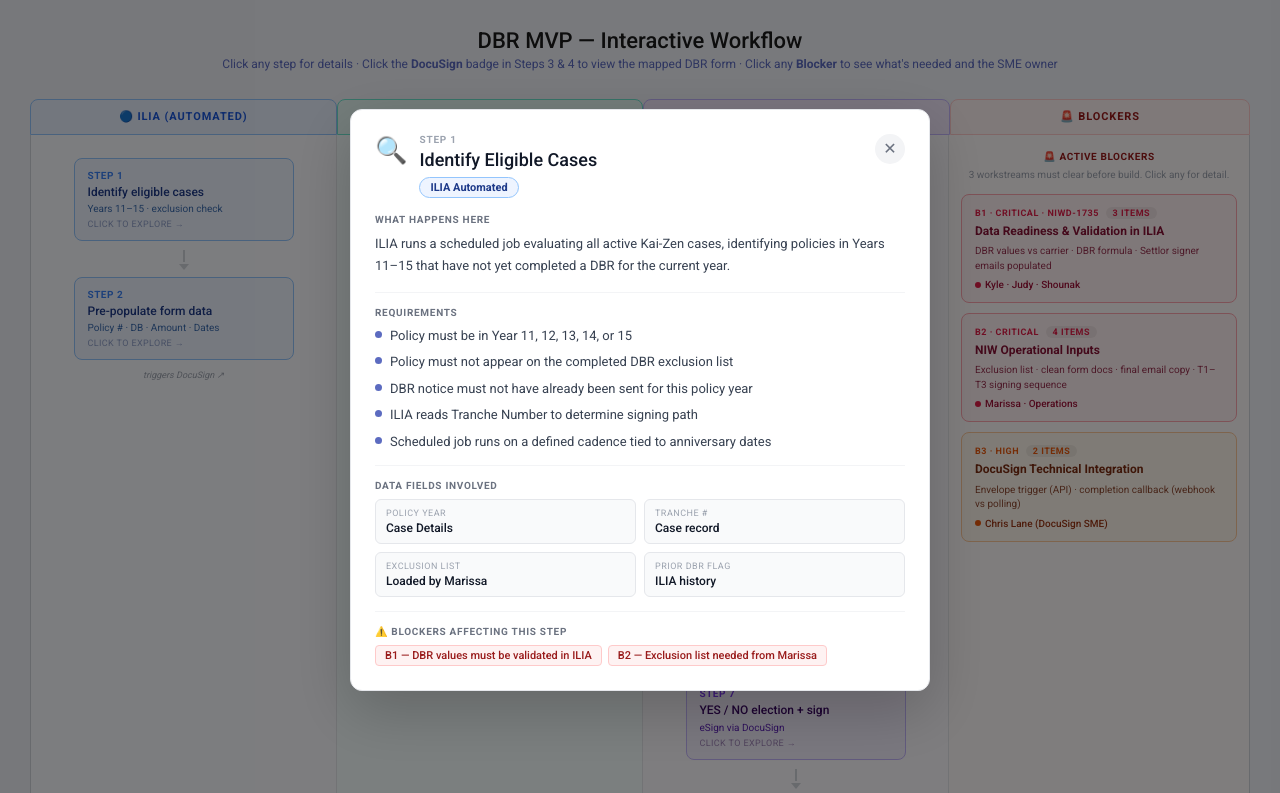
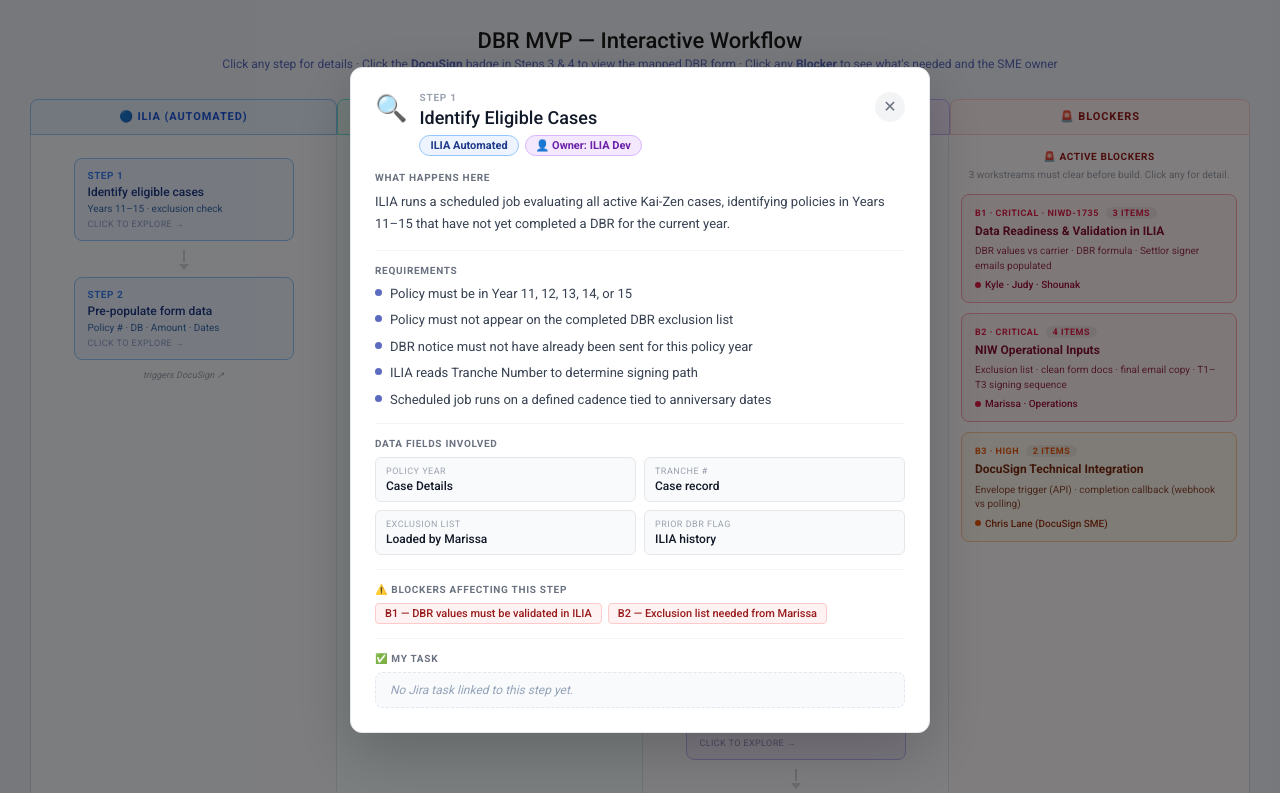
Before and after one commit to jaminaustinsimplicity/ilia-dbr-workflow, a plain HTML site: page index.html in a window 1280 px wide. Both pictures are taken after a click on the element 183 px from the left and 199 px from the top of the page. Shown: the top 793 px of the page. Drawn offline with Linux system fonts and the light colour scheme.

Commit message:
add: owner tag per step + My Task section with Go to my task button — Step 3 wired live to NIWD-1742 (Chris Lane) as POC

```diff
--- a/index.html
+++ b/index.html
@@ -103,6 +103,15 @@
 .proto-wrap{display:flex;flex-direction:column;gap:6px;margin-top:4px;}
 .proto-link{display:inline-flex;align-items:center;gap:5px;background:#EEF4FF;border:1px solid #93C5FD;border-radius:6px;padding:8px 12px;font-size:12px;font-weight:500;color:#1E3A8A;text-decoration:none;transition:background .15s,transform .1s;width:fit-content;}
 .proto-link:hover{background:#E0EEFF;transform:translateY(-1px);}
+.owner-tag{display:inline-flex;align-items:center;gap:3px;background:#F3E8FD;color:#6B21A8;border:1px solid #D8B4FE;border-radius:12px;padding:3px 10px;font-size:11px;font-weight:600;margin-left:6px;}
+.task-card{display:flex;align-items:center;justify-content:space-between;gap:12px;background:#F8FAFC;border:1px solid #E2E8F0;border-radius:10px;padding:12px 14px;}
+.task-info{flex:1;min-width:0;}
+.task-owner-line{font-size:12px;color:#475569;margin-bottom:3px;}
+.task-owner-line strong{color:#1E293B;}
+.task-key{font-size:11px;color:#64748B;font-weight:500;}
+.task-btn{flex-shrink:0;background:#0F7B6C;color:#fff;border:none;border-radius:8px;padding:9px 16px;font-size:12px;font-weight:600;text-decoration:none;transition:background .15s,transform .1s;white-space:nowrap;}
+.task-btn:hover{background:#0A5C50;transform:translateY(-1px);}
+.task-empty{font-size:12px;color:#94A3B8;font-style:italic;background:#F8FAFC;border:1px dashed #E2E8F0;border-radius:8px;padding:10px 14px;}
 
 /* BLOCKER MODAL */
 .sub-item{background:#F9FAFB;border:1px solid #E5E7EB;border-radius:8px;padding:11px 13px;margin-bottom:8px;}
@@ -357,18 +366,18 @@
 
 <script>
 const steps = {
-  1:{icon:'🔍',num:'Step 1',title:'Identify Eligible Cases',badge:'badge-blue',badgeLabel:'ILIA Automated',showFormBadge:false,what:'ILIA runs a scheduled job evaluating all active Kai-Zen cases, identifying policies in Years 11–15 that have not yet completed a DBR for the current year.',reqs:['Policy must be in Year 11, 12, 13, 14, or 15','Policy must not appear on the completed DBR exclusion list','DBR notice must not have already been sent for this policy year','ILIA reads Tranche Number to determine signing path','Scheduled job runs on a defined cadence tied to anniversary dates'],data:[{l:'Policy Year',v:'Case Details'},{l:'Tranche #',v:'Case record'},{l:'Exclusion list',v:'Loaded by Marissa'},{l:'Prior DBR flag',v:'ILIA history'}],blockers:['B1 — DBR values must be validated in ILIA','B2 — Exclusion list needed from Marissa']},
-  2:{icon:'📋',num:'Step 2',title:'Pre-Populate Form Data',badge:'badge-blue',badgeLabel:'ILIA Automated',showFormBadge:false,what:'ILIA assembles all required data fields from the case record to pre-populate the DocuSign envelope before triggering its creation.',reqs:['All required merge fields present and populated in ILIA','DBR Reduction Amount calculated or manually entered','Settlor Authorized Signer name and email on file (T4+)','Deadline date = 30 days before anniversary'],data:[{l:'Policy #',v:'Case Details'},{l:'Current DB',v:'Case Details'},{l:'DBR Amount',v:'Admin / calc'},{l:'Deadline Date',v:'Anniversary −30d'},{l:'Settlor email',v:'Settlor record'}],blockers:['B1 — DBR values, formula & Settlor emails must be ready in ILIA'],prototypes:[{label:'Admin Sends DBR Notice (Yearly Policy Breakdown)',url:'https://jaminaustinsimplicity.github.io/ilia-yearly-policy-breakdown/'}]},
-  3:{icon:'📝',num:'Step 3',title:'Generate DocuSign Envelope',badge:'badge-teal',badgeLabel:'DocuSign',showFormBadge:true,what:'ILIA triggers DocuSign to create a pre-populated DBR eSign envelope. Click the DocuSign badge above to view the actual DBR form with all ILIA field mappings annotated.',reqs:['DocuSign DBR envelope template must be built (National Life — MVP)','ILIA API triggers DocuSign envelope creation with pre-filled data','Page 1: Client/Insured eSign tab for YES/NO election','T4+: Page 2 Settlor eSign tab for Hold Harmless','T1–T3: Page 2 handled internally by NIW'],data:[{l:'Template',v:'NIW DBR — NLG'},{l:'Trigger',v:'ILIA API call'},{l:'Routing',v:'T1–T3 vs T4+'},{l:'Tool',v:'DocuSign'}],blockers:['B2 — Clean DBR form docs needed for template build','B3 — DocuSign API integration method not confirmed'],prototypes:[{label:'Admin Sends DBR Notice (Yearly Policy Breakdown)',url:'https://jaminaustinsimplicity.github.io/ilia-yearly-policy-breakdown/'}]},
-  4:{icon:'📧',num:'Step 4',title:'Send DBR Email Notice',badge:'badge-teal',badgeLabel:'DocuSign',showFormBadge:true,what:'DocuSign sends the DBR notice email with Marissa\'s approved copy and a unique DocuSign eSign link.',reqs:['Email sent to Client / Insured (always)','T4+: email also sent to ALL Settlor Authorized Signers','T1–T3: only Client receives email (NIW handles Settlor)','Respond-by date clearly stated (30 days before anniversary)'],data:[{l:'Recipients',v:'Client + Settlor signers'},{l:'Email copy',v:'Marissa approved'},{l:'eSign link',v:'DocuSign generated'},{l:'Merge fields',v:'Name · Date · Amount'}],blockers:['B2 — Final email copy must be approved','B1 — Settlor Authorized Signer emails must be in ILIA'],prototypes:[{label:'Admin Sends DBR Notice (Yearly Policy Breakdown)',url:'https://jaminaustinsimplicity.github.io/ilia-yearly-policy-breakdown/'}]},
-  5:{icon:'📬',num:'Step 5',title:'Client Receives Notice',badge:'badge-purple',badgeLabel:'Client / Settlor',showFormBadge:false,what:'The client receives the DBR notice email with a unique DocuSign link.',reqs:['Client email must be current and on file in ILIA','DocuSign link unique per recipient per policy year','Link remains active until respond-by deadline'],data:[{l:'Channel',v:'Email'},{l:'Form access',v:'Web + mobile'},{l:'Link expiry',v:'Respond-by date'},{l:'Client email',v:'Case Details'}],blockers:['B1 — Client email field must be populated across active cases']},
-  6:{icon:'📱',num:'Step 6',title:'Client Opens Form',badge:'badge-purple',badgeLabel:'Client / Settlor',showFormBadge:false,what:'The client clicks the DocuSign link and opens the pre-populated DBR form — all fields pre-filled, client only needs to elect and sign.',reqs:['Form must be mobile-responsive','All pre-populated fields display correctly','DocuSign handles auth via unique link'],data:[{l:'Pre-filled',v:'Policy · DB · Amount · Date'},{l:'Auth',v:'DocuSign unique link'},{l:'Device',v:'Web or mobile'}],blockers:[]},
-  7:{icon:'✍️',num:'Step 7',title:'YES / NO Election + eSign',badge:'badge-purple',badgeLabel:'Client / Settlor',showFormBadge:false,what:'Client selects YES or NO and signs via DocuSign — Signing Ceremony #1.',reqs:['YES or NO required before submission','DocuSign eSign completes Ceremony #1','YES: proceeds to Settlor signing','NO: re-offered next year up to Year 15','NO at Year 15: DBR window permanently closed'],data:[{l:'Election',v:'YES or NO'},{l:'Ceremony',v:'#1 — Client'},{l:'Tool',v:'DocuSign'},{l:'Timestamp',v:'DocuSign captured'}],blockers:[]},
-  8:{icon:'🤝',num:'Step 8',title:'Settlor Signs Hold Harmless',badge:'badge-purple',badgeLabel:'Client / Settlor',showFormBadge:false,what:'Settlor signs Hold Harmless — Signing Ceremony #2. Path depends on Tranche Number.',reqs:['Required regardless of YES or NO','T1–T3: NIW signs internally','T4+: Settlor Authorized Signer signs via DocuSign','Entity Settlors: authorized signer email must be in ILIA'],data:[{l:'Ceremony',v:'#2 — Settlor'},{l:'T1–T3',v:'NIW internal'},{l:'T4+ tool',v:'DocuSign'},{l:'Section',v:'Hold Harmless'}],blockers:['B1 — Settlor Authorized Signer emails must be in ILIA','B2 — T1–T3 NIW signing sequence not confirmed']},
-  9:{icon:'✅',num:'Step 9',title:'Capture Completion',badge:'badge-teal',badgeLabel:'DocuSign',showFormBadge:false,what:'DocuSign captures the completed envelope and notifies ILIA. This is the critical ILIA ↔ DocuSign integration point.',reqs:['DocuSign notifies ILIA when envelope fully completed','Notification method: webhook or polling (TBD)','DocuSign passes back: election, signatures, timestamp','Completed signed PDF retrievable for ILIA storage'],data:[{l:'Election',v:'YES or NO'},{l:'Signatures',v:'Client + Settlor'},{l:'Timestamp',v:'DocuSign time'},{l:'Signed doc',v:'PDF from DocuSign'}],blockers:['B3 — DocuSign completion callback method not confirmed']},
-  10:{icon:'💾',num:'Step 10',title:'Store Response in ILIA',badge:'badge-blue',badgeLabel:'ILIA Automated',showFormBadge:false,what:'ILIA receives the DocuSign callback and stores all response data against the case record.',reqs:['Store election (YES/NO) against case and policy year','Store completion timestamp and signature references','Save signed PDF to Case Documents / Renewal folder','Log signing path (T1–T3 NIW or T4+ DocuSign)'],data:[{l:'Election',v:'YES / NO'},{l:'Doc location',v:'Case Documents'},{l:'Signing path',v:'T1–T3 or T4+'},{l:'Year flagged',v:'Prevent duplicate'}],blockers:['B3 — Depends on DocuSign callback being confirmed']},
-  11:{icon:'📊',num:'Step 11',title:'Update Tranche View',badge:'badge-blue',badgeLabel:'ILIA Automated',showFormBadge:false,what:'ILIA updates the Tranche Management Workflow tab DBR status column.',reqs:['Update DBR status in Tranche Management → Workflow tab','Show election result: DBR Accepted or Declined','Declined Yrs 11–14: "Declined — Re-offer Yr X+1"','Declined Yr 15: "Declined — Final Year"'],data:[{l:'Status',v:'Accepted / Declined'},{l:'Location',v:'Tranche Mgmt'},{l:'Re-offer',v:'Yrs 11–14 only'},{l:'Final flag',v:'Yr 15 declined'}],blockers:[],prototypes:[{label:'DBR Column in Tranche Management',url:'https://jaminaustinsimplicity.github.io/ilia-dbr-tranche-management/'}]},
-  12:{icon:'👤',num:'Step 12',title:'Marissa Reviews Queue',badge:'badge-amber',badgeLabel:'Human Action',showFormBadge:false,what:'Marissa reviews completed DBRs in Tranche Management. End of MVP scope.',reqs:['All completed DBRs visible across tranches','Election clearly visible per client row','YES: proceed to Trustee → Carrier (post-MVP)','NO Yrs 11–14: ILIA auto re-offers at next anniversary','NO Yr 15: case closed'],data:[{l:'View',v:'Tranche Management'},{l:'YES next',v:'Trustee → Carrier'},{l:'NO next',v:'Auto re-offer / close'},{l:'Doc',v:'Signed DocuSign PDF'}],blockers:[],prototypes:[{label:'DBR Column in Tranche Management',url:'https://jaminaustinsimplicity.github.io/ilia-dbr-tranche-management/'}]}
+  1:{icon:'🔍',num:'Step 1',title:'Identify Eligible Cases',badge:'badge-blue',badgeLabel:'ILIA Automated',owner:'ILIA Dev',showFormBadge:false,what:'ILIA runs a scheduled job evaluating all active Kai-Zen cases, identifying policies in Years 11–15 that have not yet completed a DBR for the current year.',reqs:['Policy must be in Year 11, 12, 13, 14, or 15','Policy must not appear on the completed DBR exclusion list','DBR notice must not have already been sent for this policy year','ILIA reads Tranche Number to determine signing path','Scheduled job runs on a defined cadence tied to anniversary dates'],data:[{l:'Policy Year',v:'Case Details'},{l:'Tranche #',v:'Case record'},{l:'Exclusion list',v:'Loaded by Marissa'},{l:'Prior DBR flag',v:'ILIA history'}],blockers:['B1 — DBR values must be validated in ILIA','B2 — Exclusion list needed from Marissa']},
+  2:{icon:'📋',num:'Step 2',title:'Pre-Populate Form Data',badge:'badge-blue',badgeLabel:'ILIA Automated',owner:'ILIA Dev',showFormBadge:false,what:'ILIA assembles all required data fields from the case record to pre-populate the DocuSign envelope before triggering its creation.',reqs:['All required merge fields present and populated in ILIA','DBR Reduction Amount calculated or manually entered','Settlor Authorized Signer name and email on file (T4+)','Deadline date = 30 days before anniversary'],data:[{l:'Policy #',v:'Case Details'},{l:'Current DB',v:'Case Details'},{l:'DBR Amount',v:'Admin / calc'},{l:'Deadline Date',v:'Anniversary −30d'},{l:'Settlor email',v:'Settlor record'}],blockers:['B1 — DBR values, formula & Settlor emails must be ready in ILIA'],prototypes:[{label:'Admin Sends DBR Notice (Yearly Policy Breakdown)',url:'https://jaminaustinsimplicity.github.io/ilia-yearly-policy-breakdown/'}]},
+  3:{icon:'📝',num:'Step 3',title:'Generate DocuSign Envelope',badge:'badge-teal',badgeLabel:'DocuSign',owner:'Chris Lane',showFormBadge:true,what:'ILIA triggers DocuSign to create a pre-populated DBR eSign envelope. Click the DocuSign badge above to view the actual DBR form with all ILIA field mappings annotated.',reqs:['DocuSign DBR envelope template must be built (National Life — MVP)','ILIA API triggers DocuSign envelope creation with pre-filled data','Page 1: Client/Insured eSign tab for YES/NO election','T4+: Page 2 Settlor eSign tab for Hold Harmless','T1–T3: Page 2 handled internally by NIW'],data:[{l:'Template',v:'NIW DBR — NLG'},{l:'Trigger',v:'ILIA API call'},{l:'Routing',v:'T1–T3 vs T4+'},{l:'Tool',v:'DocuSign'}],blockers:['B2 — Clean DBR form docs needed for template build','B3 — DocuSign API integration method not confirmed'],prototypes:[{label:'Admin Sends DBR Notice (Yearly Policy Breakdown)',url:'https://jaminaustinsimplicity.github.io/ilia-yearly-policy-breakdown/'}],task:{key:'NIWD-1742',owner:'Chris Lane',status:'Ready For Development',url:'https://simplicitygh.atlassian.net/browse/NIWD-1742'}},
+  4:{icon:'📧',num:'Step 4',title:'Send DBR Email Notice',badge:'badge-teal',badgeLabel:'DocuSign',owner:'Chris Lane',showFormBadge:true,what:'DocuSign sends the DBR notice email with Marissa\'s approved copy and a unique DocuSign eSign link.',reqs:['Email sent to Client / Insured (always)','T4+: email also sent to ALL Settlor Authorized Signers','T1–T3: only Client receives email (NIW handles Settlor)','Respond-by date clearly stated (30 days before anniversary)'],data:[{l:'Recipients',v:'Client + Settlor signers'},{l:'Email copy',v:'Marissa approved'},{l:'eSign link',v:'DocuSign generated'},{l:'Merge fields',v:'Name · Date · Amount'}],blockers:['B2 — Final email copy must be approved','B1 — Settlor Authorized Signer emails must be in ILIA'],prototypes:[{label:'Admin Sends DBR Notice (Yearly Policy Breakdown)',url:'https://jaminaustinsimplicity.github.io/ilia-yearly-policy-breakdown/'}]},
+  5:{icon:'📬',num:'Step 5',title:'Client Receives Notice',badge:'badge-purple',badgeLabel:'Client / Settlor',owner:'Client / Insured',showFormBadge:false,what:'The client receives the DBR notice email with a unique DocuSign link.',reqs:['Client email must be current and on file in ILIA','DocuSign link unique per recipient per policy year','Link remains active until respond-by deadline'],data:[{l:'Channel',v:'Email'},{l:'Form access',v:'Web + mobile'},{l:'Link expiry',v:'Respond-by date'},{l:'Client email',v:'Case Details'}],blockers:['B1 — Client email field must be populated across active cases']},
+  6:{icon:'📱',num:'Step 6',title:'Client Opens Form',badge:'badge-purple',badgeLabel:'Client / Settlor',owner:'Client / Insured',showFormBadge:false,what:'The client clicks the DocuSign link and opens the pre-populated DBR form — all fields pre-filled, client only needs to elect and sign.',reqs:['Form must be mobile-responsive','All pre-populated fields display correctly','DocuSign handles auth via unique link'],data:[{l:'Pre-filled',v:'Policy · DB · Amount · Date'},{l:'Auth',v:'DocuSign unique link'},{l:'Device',v:'Web or mobile'}],blockers:[]},
+  7:{icon:'✍️',num:'Step 7',title:'YES / NO Election + eSign',badge:'badge-purple',badgeLabel:'Client / Settlor',owner:'Client / Insured',showFormBadge:false,what:'Client selects YES or NO and signs via DocuSign — Signing Ceremony #1.',reqs:['YES or NO required before submission','DocuSign eSign completes Ceremony #1','YES: proceeds to Settlor signing','NO: re-offered next year up to Year 15','NO at Year 15: DBR window permanently closed'],data:[{l:'Election',v:'YES or NO'},{l:'Ceremony',v:'#1 — Client'},{l:'Tool',v:'DocuSign'},{l:'Timestamp',v:'DocuSign captured'}],blockers:[]},
+  8:{icon:'🤝',num:'Step 8',title:'Settlor Signs Hold Harmless',badge:'badge-purple',badgeLabel:'Client / Settlor',owner:'Settlor (T4+) / NIW (T1–T3)',showFormBadge:false,what:'Settlor signs Hold Harmless — Signing Ceremony #2. Path depends on Tranche Number.',reqs:['Required regardless of YES or NO','T1–T3: NIW signs internally','T4+: Settlor Authorized Signer signs via DocuSign','Entity Settlors: authorized signer email must be in ILIA'],data:[{l:'Ceremony',v:'#2 — Settlor'},{l:'T1–T3',v:'NIW internal'},{l:'T4+ tool',v:'DocuSign'},{l:'Section',v:'Hold Harmless'}],blockers:['B1 — Settlor Authorized Signer emails must be in ILIA','B2 — T1–T3 NIW signing sequence not confirmed']},
+  9:{icon:'✅',num:'Step 9',title:'Capture Completion',badge:'badge-teal',badgeLabel:'DocuSign',owner:'Chris Lane',showFormBadge:false,what:'DocuSign captures the completed envelope and notifies ILIA. This is the critical ILIA ↔ DocuSign integration point.',reqs:['DocuSign notifies ILIA when envelope fully completed','Notification method: webhook or polling (TBD)','DocuSign passes back: election, signatures, timestamp','Completed signed PDF retrievable for ILIA storage'],data:[{l:'Election',v:'YES or NO'},{l:'Signatures',v:'Client + Settlor'},{l:'Timestamp',v:'DocuSign time'},{l:'Signed doc',v:'PDF from DocuSign'}],blockers:['B3 — DocuSign completion callback method not confirmed']},
+  10:{icon:'💾',num:'Step 10',title:'Store Response in ILIA',badge:'badge-blue',badgeLabel:'ILIA Automated',owner:'ILIA Dev',showFormBadge:false,what:'ILIA receives the DocuSign callback and stores all response data against the case record.',reqs:['Store election (YES/NO) against case and policy year','Store completion timestamp and signature references','Save signed PDF to Case Documents / Renewal folder','Log signing path (T1–T3 NIW or T4+ DocuSign)'],data:[{l:'Election',v:'YES / NO'},{l:'Doc location',v:'Case Documents'},{l:'Signing path',v:'T1–T3 or T4+'},{l:'Year flagged',v:'Prevent duplicate'}],blockers:['B3 — Depends on DocuSign callback being confirmed']},
+  11:{icon:'📊',num:'Step 11',title:'Update Tranche View',badge:'badge-blue',badgeLabel:'ILIA Automated',owner:'ILIA Dev',showFormBadge:false,what:'ILIA updates the Tranche Management Workflow tab DBR status column.',reqs:['Update DBR status in Tranche Management → Workflow tab','Show election result: DBR Accepted or Declined','Declined Yrs 11–14: "Declined — Re-offer Yr X+1"','Declined Yr 15: "Declined — Final Year"'],data:[{l:'Status',v:'Accepted / Declined'},{l:'Location',v:'Tranche Mgmt'},{l:'Re-offer',v:'Yrs 11–14 only'},{l:'Final flag',v:'Yr 15 declined'}],blockers:[],prototypes:[{label:'DBR Column in Tranche Management',url:'https://jaminaustinsimplicity.github.io/ilia-dbr-tranche-management/'}]},
+  12:{icon:'👤',num:'Step 12',title:'Marissa Reviews Queue',badge:'badge-amber',badgeLabel:'Human Action',owner:'Marissa Castillo',showFormBadge:false,what:'Marissa reviews completed DBRs in Tranche Management. End of MVP scope.',reqs:['All completed DBRs visible across tranches','Election clearly visible per client row','YES: proceed to Trustee → Carrier (post-MVP)','NO Yrs 11–14: ILIA auto re-offers at next anniversary','NO Yr 15: case closed'],data:[{l:'View',v:'Tranche Management'},{l:'YES next',v:'Trustee → Carrier'},{l:'NO next',v:'Auto re-offer / close'},{l:'Doc',v:'Signed DocuSign PDF'}],blockers:[],prototypes:[{label:'DBR Column in Tranche Management',url:'https://jaminaustinsimplicity.github.io/ilia-dbr-tranche-management/'}]}
 };
 
 const blockers = {
@@ -409,7 +418,8 @@
   const badgeHtml = s.showFormBadge
     ? `<span class="badge ${s.badge} badge-clickable" onclick="openFormModal()" title="Click to view DBR form with field mapping">${s.badgeLabel} <span class="badge-hint">↗ view DBR form</span></span>`
     : `<span class="badge ${s.badge}">${s.badgeLabel}</span>`;
-  document.getElementById('m-sys').innerHTML = badgeHtml;
+  const ownerHtml = s.owner ? `<span class="owner-tag">👤 Owner: ${s.owner}</span>` : '';
+  document.getElementById('m-sys').innerHTML = badgeHtml + ownerHtml;
   let h = `<div class="sect-title">What happens here</div><div class="m-body-text">${s.what}</div><div class="divider"></div>`;
   h += `<div class="sect-title">Requirements</div><ul class="req-list">`;
   s.reqs.forEach(r => h += `<li><span class="req-dot"></span>${r}</li>`);
@@ -425,6 +435,12 @@
     h += `<div class="divider"></div><div class="sect-title">🔗 Related prototype</div><div class="proto-wrap">`;
     s.prototypes.forEach(p => h += `<a class="proto-link" href="${p.url}" target="_blank">${p.label} <span style="opacity:.6;">↗</span></a>`);
     h += `</div>`;
+  }
+  h += `<div class="divider"></div><div class="sect-title">✅ My task</div>`;
+  if (s.task) {
+    h += `<div class="task-card"><div class="task-info"><div class="task-owner-line">Assigned to <strong>${s.task.owner}</strong></div><div class="task-key">${s.task.key} — ${s.task.status || 'Backlog'}</div></div><a class="task-btn" href="${s.task.url}" target="_blank">Go to my task ↗</a></div>`;
+  } else {
+    h += `<div class="task-empty">No Jira task linked to this step yet.</div>`;
   }
   document.getElementById('m-body').innerHTML = h;
   document.getElementById('overlay').classList.add('open');
```
